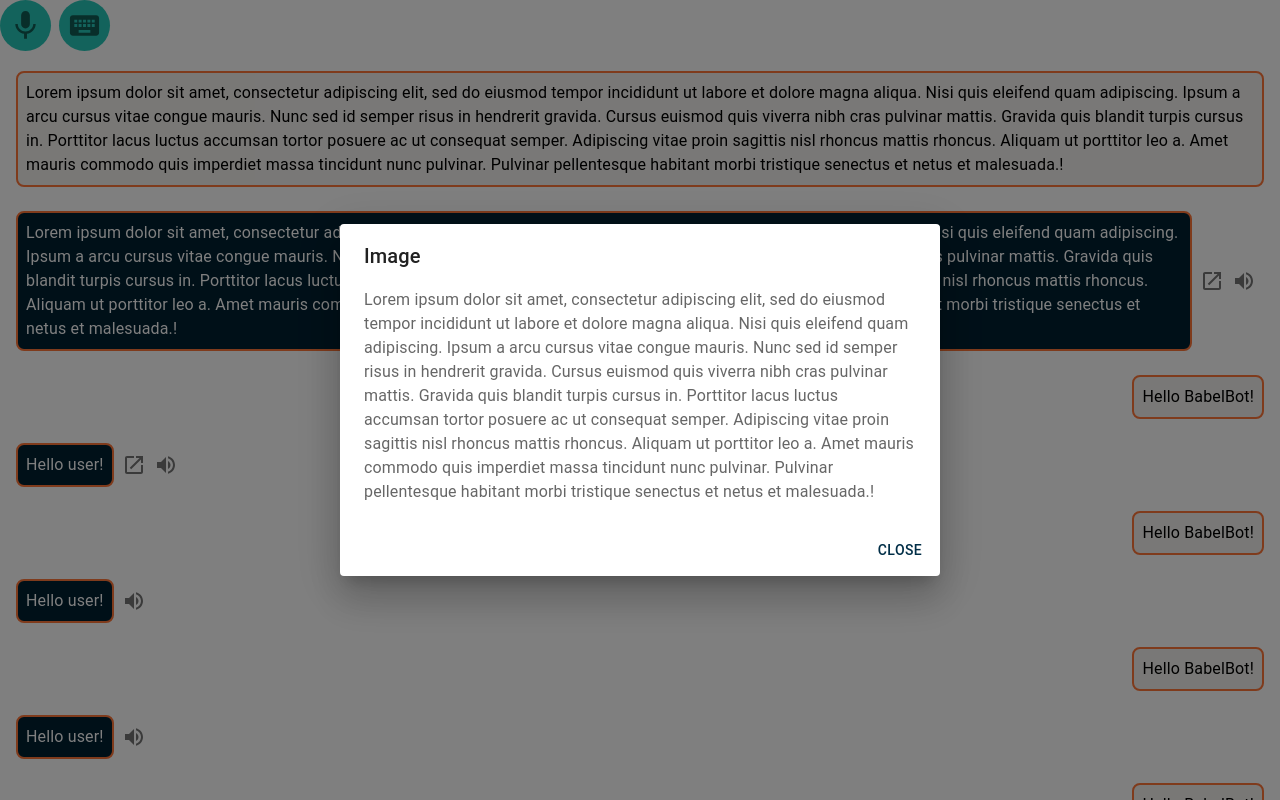
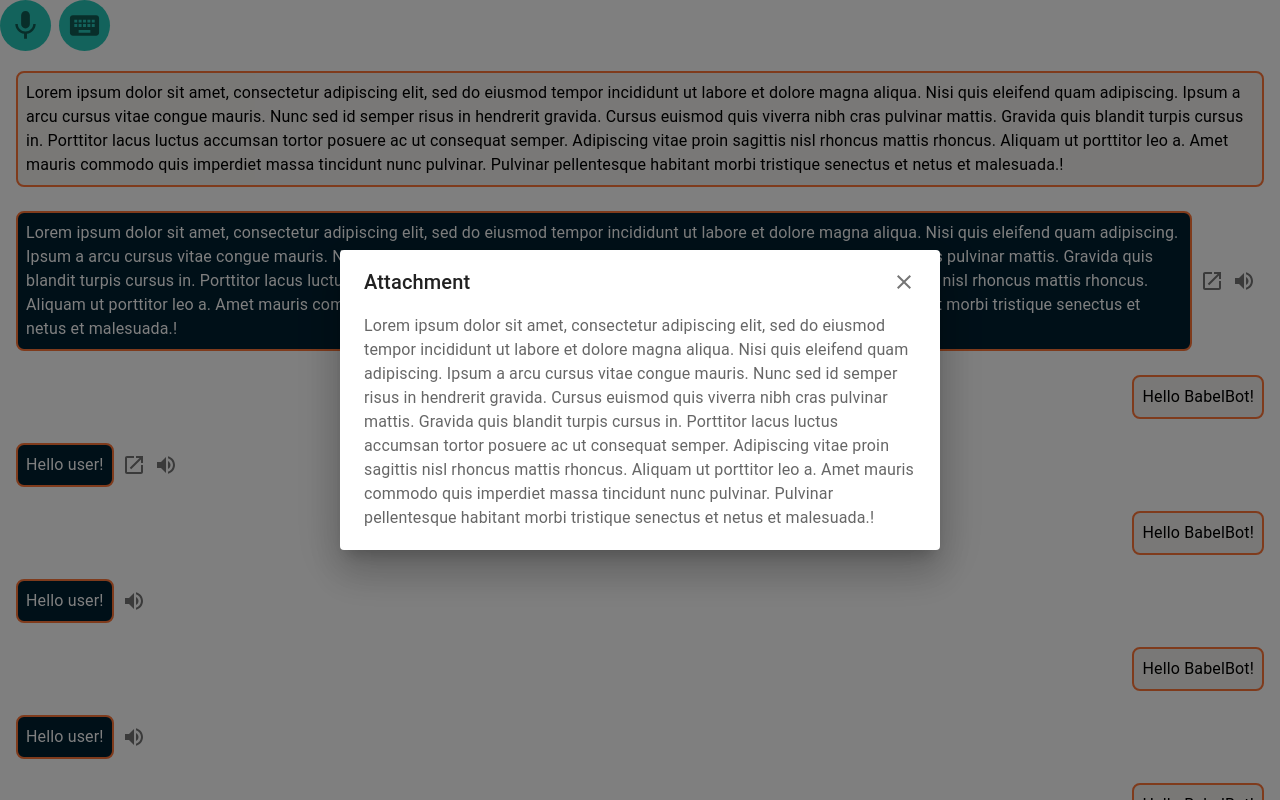
Before and after one commit to Project-BabelBot/BabelBot-Code, a React (Vite) app in the folder frontend/: page /response in a window 1280 px wide. Both pictures are taken after a click on the button 1212 px from the left and 281 px from the top of the page. Built offline with nearby package versions, Linux system fonts and the light colour scheme.

Commit message:
Dialog styling

```diff
--- a/frontend/src/pages/ResponsePage.tsx
+++ b/frontend/src/pages/ResponsePage.tsx
@@ -1,3 +1,4 @@
+import CloseIcon from "@mui/icons-material/Close";
 import VolumeUpIcon from "@mui/icons-material/VolumeUp";
 import OpenInNewIcon from "@mui/icons-material/OpenInNew";
 import Box from "@mui/material/Box";
@@ -11,8 +12,6 @@ import Dialog from "@mui/material/Dialog";
 import DialogTitle from "@mui/material/DialogTitle";
 import DialogContent from "@mui/material/DialogContent";
 import DialogContentText from "@mui/material/DialogContentText";
-import DialogActions from "@mui/material/DialogActions";
-import Button from "@mui/material/Button";
 
 const styles = {
   // TODO: Fix theming
@@ -39,6 +38,12 @@ const styles = {
     padding: 1,
   },
   chatList: { overflowY: "scroll" },
+  dialogIconButton: { padding: 0 },
+  dialogTitle: {
+    display: "flex",
+    justifyContent: "space-between",
+    alignItems: "center",
+  },
   root: { display: "flex", flexDirection: "column", height: "100%" },
   userMessage: {
     alignItems: "flex-end",
@@ -114,13 +119,18 @@ const ResponsePage = () => {
       </List>
       {selectedMessage && (
         <Dialog open={open} onClose={handleDialogClose}>
-          <DialogTitle>Image</DialogTitle>
+          <DialogTitle sx={styles.dialogTitle}>
+            <Box>Attachment</Box>
+            <IconButton
+              onClick={handleDialogClose}
+              sx={styles.dialogIconButton}
+            >
+              <CloseIcon />
+            </IconButton>
+          </DialogTitle>
           <DialogContent>
             <DialogContentText>{selectedMessage.content}</DialogContentText>
           </DialogContent>
-          <DialogActions>
-            <Button onClick={handleDialogClose}>Close</Button>
-          </DialogActions>
         </Dialog>
       )}
     </Box>
```
